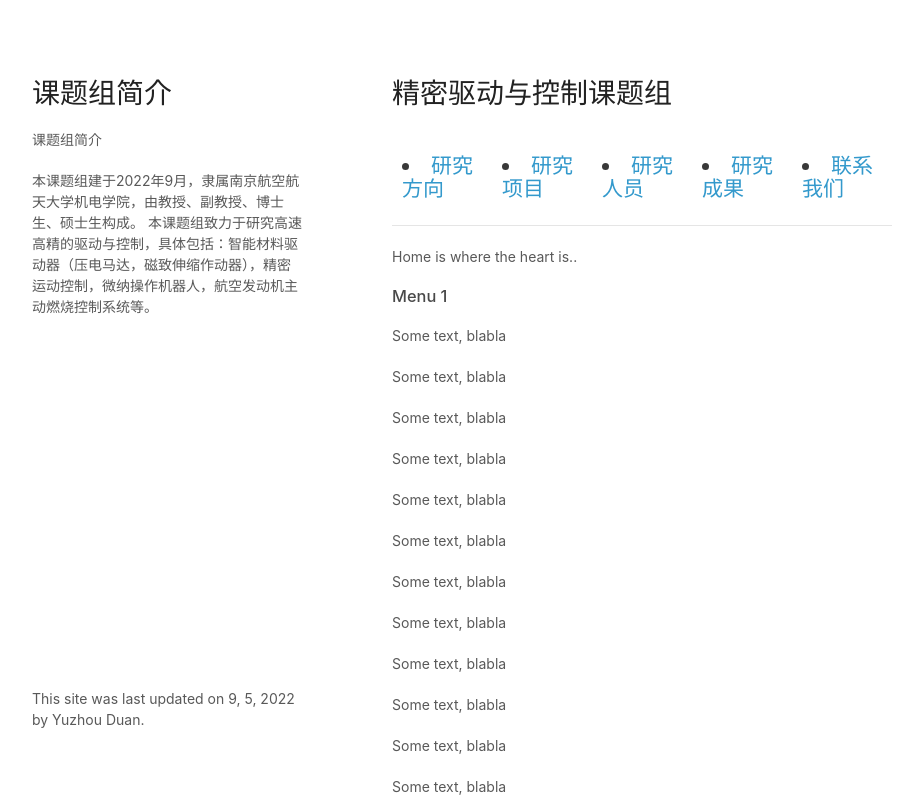
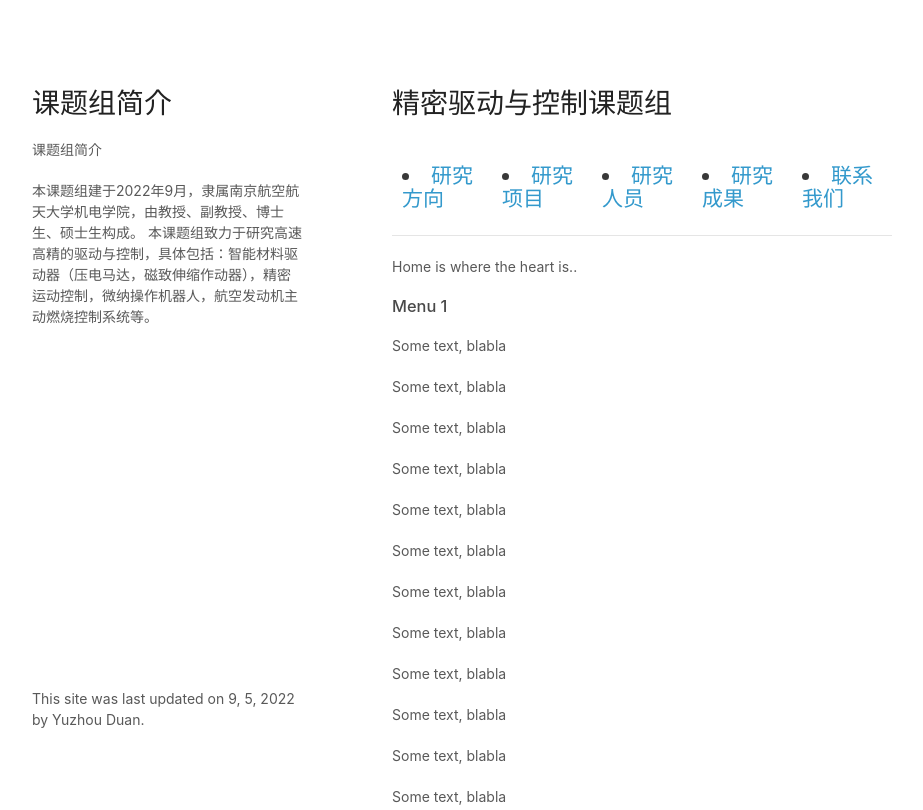
Before and after one commit to nuaaPAC/nuaaPAC.github.io, a plain HTML site: page index.html in a window 1280 px wide. Shown: the top 810 px of the page, without its empty margins (178-1101 px from the left). Drawn offline with Linux system fonts and the light colour scheme.

Commit message:
Update styles.css

```diff
--- a/stylesheets/styles.css
+++ b/stylesheets/styles.css
@@ -1,6 +1,6 @@
 body {
   background-color: #fff;
-  padding:70px;
+  padding:80px;
   font: 14px/1.5 -apple-system, BlinkMacSystemFont, "Segoe UI", Roboto, Oxygen, Ubuntu, Cantarell, "Fira Sans", "Droid Sans", "Helvetica Neue", Arial, sans-serif, "Apple Color Emoji", "Segoe UI Emoji", "Segoe UI Symbol";
   color:#595959;
   font-weight:400;
```
